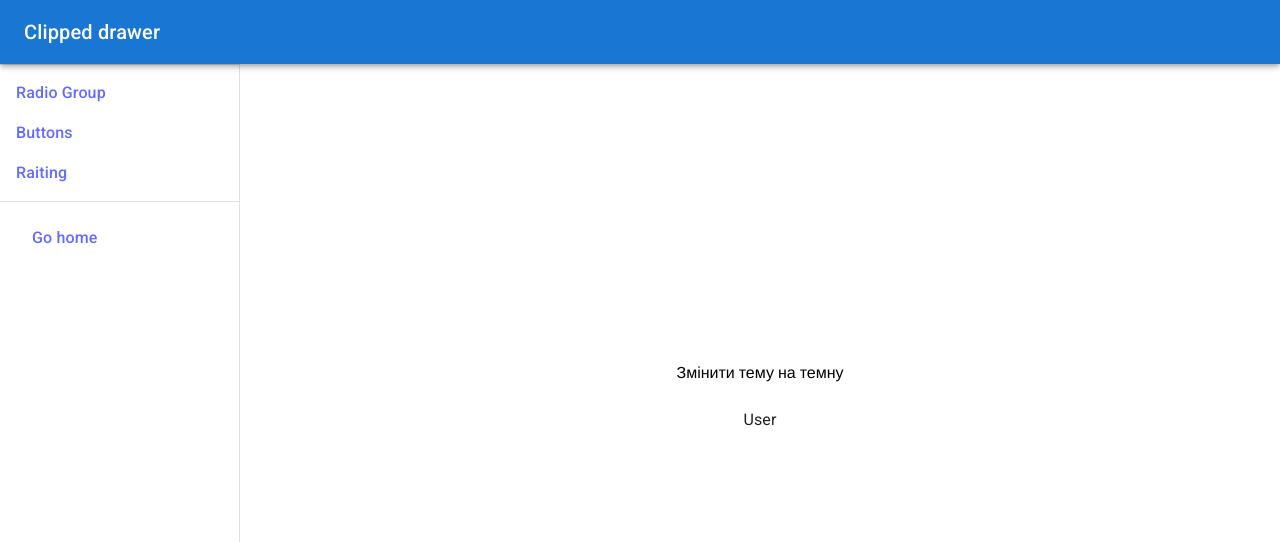
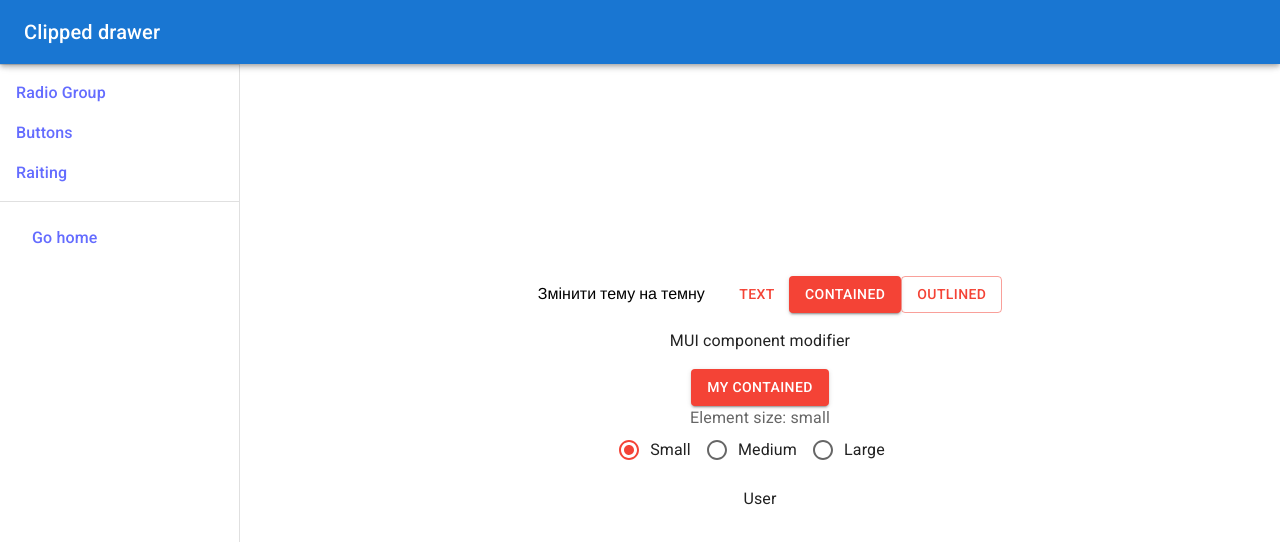
Before and after one commit to ybabenkoJapp/react-tutorial-and-components, a React (Vite) app: page / in a window 1280 px wide. Shown: the top 542 px of the page. Built offline with nearby package versions, Linux system fonts and the light colour scheme; no server answers; a web font is replaced by a local one.

Commit message:
feat: enhance App component with MuiComponentModifier and theme change handling

```diff
--- a/src/App.tsx
+++ b/src/App.tsx
@@ -8,22 +8,115 @@ import { ThemeProvider, createTheme } from "@mui/material/styles";
 import { MyThemeProvider } from "./buildInHooks/ThemeContext";
 import ThemedButton from "./components/ThemedButton";
 import BasicUseEffectExample from "./buildInHooks/BasicUseEffectExample";
-import { red } from "@mui/material/colors";
+import { green, red } from "@mui/material/colors";
+import { Button } from "@mui/material";
+import BasicButton from "./components/BasicButton";
+import MuiComponentModifier from "./components/MuiComponentModifier";
+import { useState } from "react";
 
-const theme = createTheme({
+export default function App() {
+  const [myTheme, setMyTheme] = useState({
     palette: {
       primary: {
         main: red[500],
       },
     },
+    components: {
+      // Name of the component
+      MuiButton: {
+        styleOverrides: {
+          // Name of the slot
+          root: {
+            // Some CSS
+            // fontSize: "5rem",
+            variants: [
+              {
+                props: { variant: "outlined" },
+                style: {
+                  // borderWidth: "31px",
+                },
+              },
+            ],
+          },
+        },
+      },
+    },
   });
 
-export default function App() {
+  const theme = createTheme(myTheme);
+
+  function onClickUpdateThemeHandler() {
+    setMyTheme({
+      ...myTheme,
+      palette: {
+        primary: {
+          main: green[800],
+        },
+      },
+    });
+  }
+
+  function onThemeChangeHandler(theme: unknown) {
+    let output;
+
+    if (theme) {
+      console.log("Theme changed", theme);
+      output = {
+        components: {
+          // Name of the component
+          MuiButton: {
+            styleOverrides: {
+              // Name of the slot
+              root: {
+                // Some CSS
+                size: theme,
+                // backgroundColor: "#121212",
+                variants: [
+                  {
+                    props: { variant: "outlined" },
+                    style: {
+                      // borderWidth: "31px",
+                      // size: theme,
+                      color: "#121212",
+                    },
+                  },
+                ],
+              },
+              // value: {
+              //   color: "#121212",
+              // },
+              unit: {
+                color: "#888",
+              },
+            },
+          },
+        },
+      };
+
+      setMyTheme({
+        ...myTheme,
+        ...output,
+      });
+    }
+  }
+
   return (
     <div>
       <ThemeProvider theme={theme}>
         <MyThemeProvider>
           <ThemedButton />
+          <Button variant="text" onClick={onClickUpdateThemeHandler}>
+            Text
+          </Button>
+          <Button variant="contained">Contained</Button>
+          <Button variant="outlined">Outlined</Button>
+          <MuiComponentModifier
+            onThemeChange={onThemeChangeHandler}
+            size="small"
+          >
+            <BasicButton variant="contained" children="My contained" />
+          </MuiComponentModifier>
+          {/* <BasicButton variant="contained" children="My contained" /> */}
         </MyThemeProvider>
         <BasicUseEffectExample userId={1} />
       </ThemeProvider>
```
Lines whose indentation alone changed are shown as unchanged.
